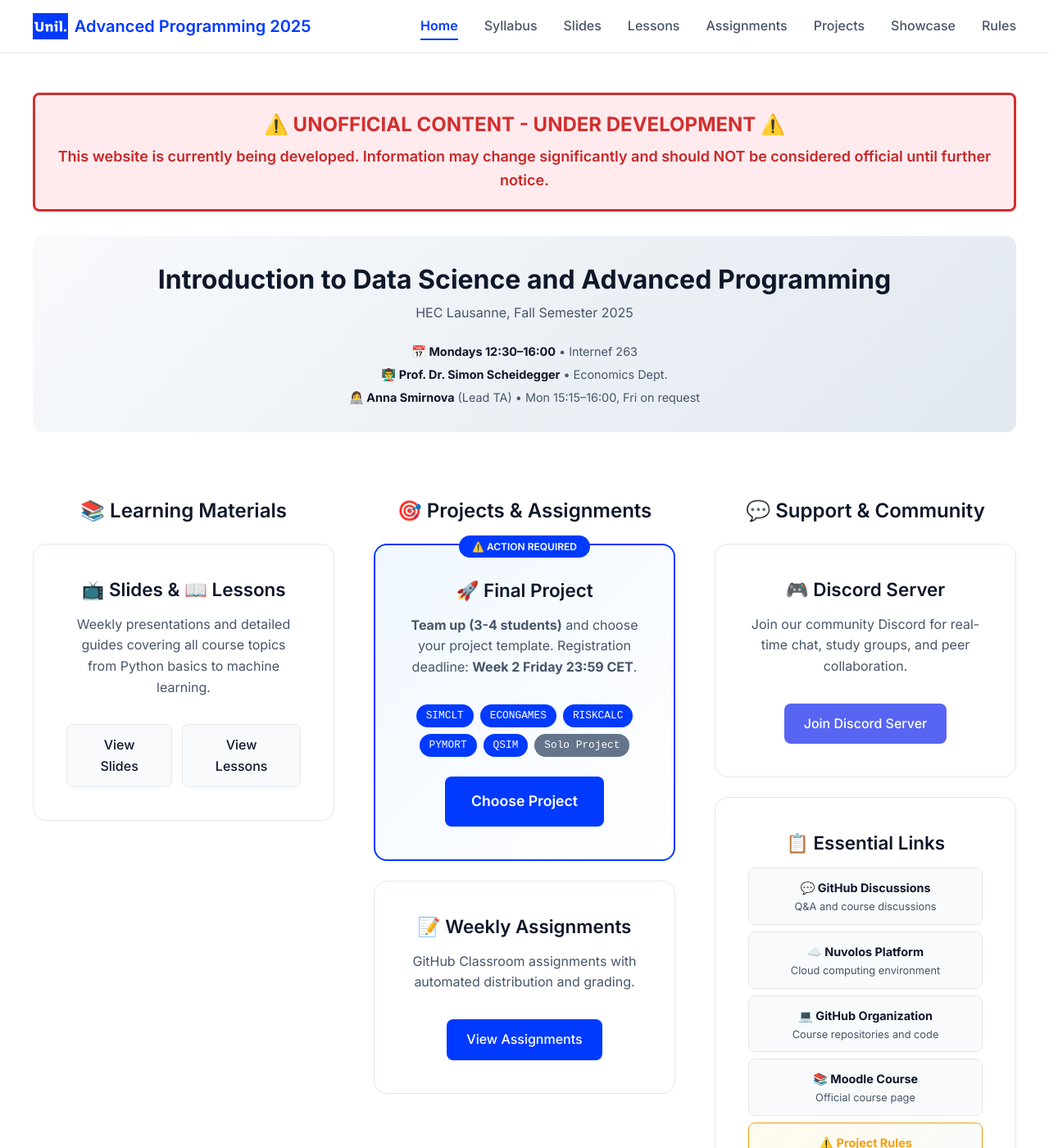
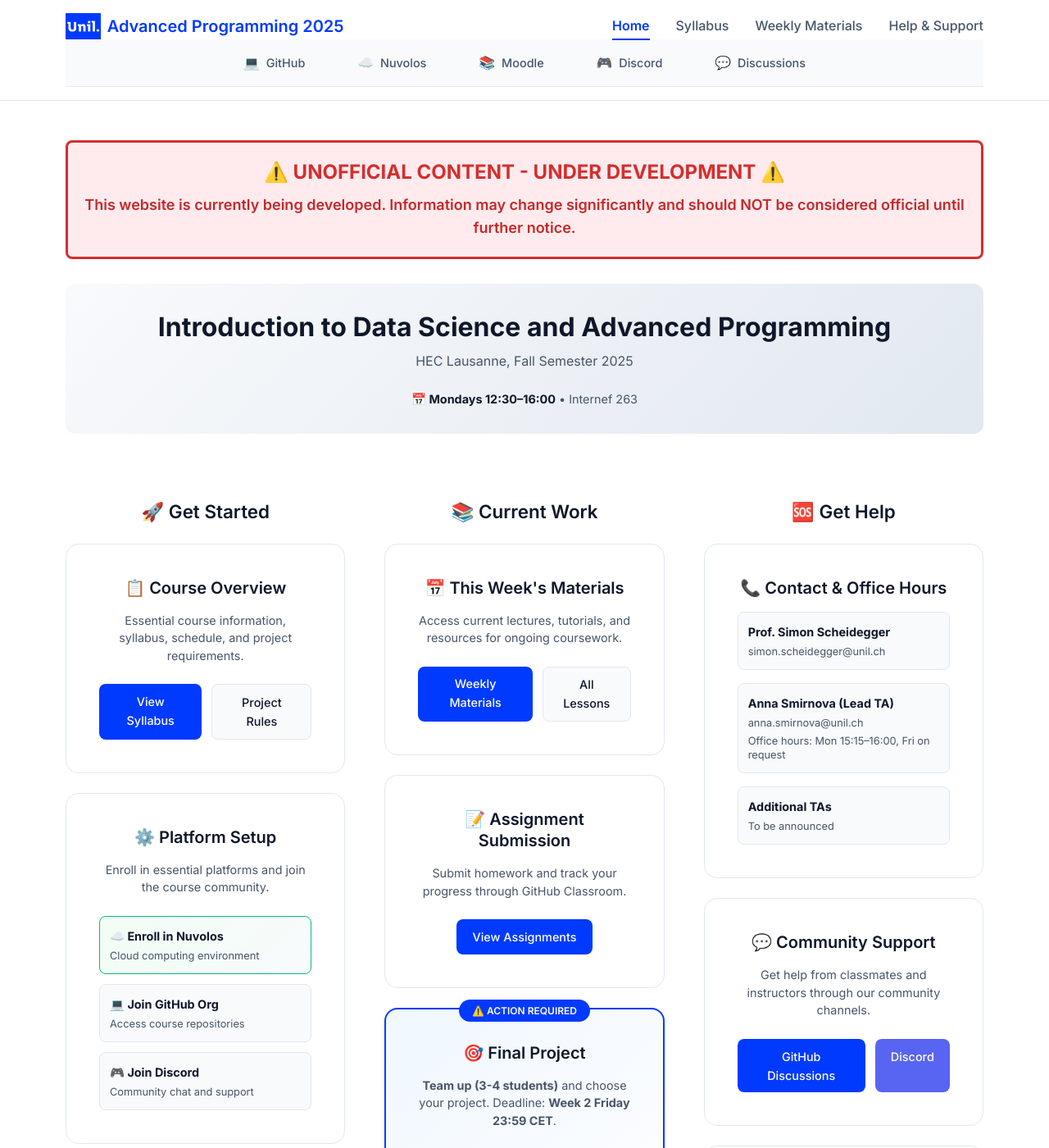
Before and after one commit to ap-unil-2025/course-materials, a Jekyll site: the page built from docs/index.html, in a window 1280 px wide and 1400 px high. Shown: the whole window at 82% size. Built offline with Jekyll 4.4.1, drawn with Linux system fonts in a browser that asks for light colours; some of the changed text lies outside the part shown.

Commit message:
Complete navigation redesign and homepage reorganization
- Streamline navigation from 8 to 4 items (Home, Syllabus, Weekly Materials, Help & Support)
- Add platform integration bar with GitHub, Nuvolos, Moodle, Discord, Discussions
- Reorganize homepage with user journey-focused 3-column layout
- Create new weekly-materials.md hub page with week grid layout
- Unify button styling and font sizing across all cards
- Improve responsive design and mobile navigation
- Remove redundant contact pages and animation issues

🤖 Generated with [Claude Code](https://claude.ai/code)

Co-Authored-By: Claude <noreply@anthropic.com>

```diff
--- a/docs/_includes/navigation.html
+++ b/docs/_includes/navigation.html
@@ -12,13 +12,9 @@
 
     <div class="nav-links" id="nav-links">
         <a href="{{ '/' | relative_url }}" {% if page.url == '/' %}class="active"{% endif %}>Home</a>
-        <a href="{{ '/syllabus' | relative_url }}" {% if page.url contains '/syllabus' %}class="active"{% endif %}>Syllabus</a>
-        <a href="{{ '/slides' | relative_url }}" {% if page.url contains '/slides' %}class="active"{% endif %}>Slides</a>
-        <a href="{{ '/lessons' | relative_url }}" {% if page.url contains '/lessons' %}class="active"{% endif %}>Lessons</a>
-        <a href="{{ '/assignments' | relative_url }}" {% if page.url contains '/assignments' %}class="active"{% endif %}>Assignments</a>
-        <a href="{{ '/projects' | relative_url }}" {% if page.url contains '/projects' %}class="active"{% endif %}>Projects</a>
-        <a href="{{ '/showcase' | relative_url }}" {% if page.url contains '/showcase' %}class="active"{% endif %}>Showcase</a>
-        <a href="{{ '/PROJECT_RULES' | relative_url }}" {% if page.url contains 'PROJECT_RULES' %}class="active"{% endif %}>Rules</a>
+        <a href="{{ '/syllabus' | relative_url }}" {% if page.url contains '/syllabus' or page.url contains 'PROJECT_RULES' %}class="active"{% endif %}>Syllabus</a>
+        <a href="{{ '/weekly-materials' | relative_url }}" {% if page.url contains '/weekly-materials' or page.url contains '/slides' or page.url contains '/lessons' or page.url contains '/assignments' %}class="active"{% endif %}>Weekly Materials</a>
+        <a href="{{ '/help-support' | relative_url }}" {% if page.url contains '/help-support' or page.url contains '/showcase' %}class="active"{% endif %}>Help & Support</a>
 
         {% if site.data.navigation.external_links %}
         <div class="external-links">
@@ -32,6 +28,34 @@
         {% endif %}
     </div>
 </nav>
+
+<!-- Platform Integration Bar -->
+<div class="platform-bar">
+    <div class="wrapper">
+        <div class="platform-links">
+            <a href="https://github.com/ap-unil-2025" target="_blank" class="platform-link">
+                <span class="platform-icon">💻</span>
+                <span class="platform-name">GitHub</span>
+            </a>
+            <a href="https://app.nuvolos.cloud/enroll/class/RshD654gzU4" target="_blank" class="platform-link">
+                <span class="platform-icon">☁️</span>
+                <span class="platform-name">Nuvolos</span>
+            </a>
+            <a href="https://moodle.unil.ch/course/view.php?id=33778" target="_blank" class="platform-link">
+                <span class="platform-icon">📚</span>
+                <span class="platform-name">Moodle</span>
+            </a>
+            <a href="#" target="_blank" class="platform-link">
+                <span class="platform-icon">🎮</span>
+                <span class="platform-name">Discord</span>
+            </a>
+            <a href="https://github.com/ap-unil-2025/course-materials/discussions" target="_blank" class="platform-link">
+                <span class="platform-icon">💬</span>
+                <span class="platform-name">Discussions</span>
+            </a>
+        </div>
+    </div>
+</div>
 
 <script>
 document.addEventListener('DOMContentLoaded', function() {
@@ -68,6 +92,44 @@ document.addEventListener('DOMContentLoaded', function() {
 </script>
 
 <style>
+.platform-bar {
+    background-color: var(--surface-color);
+    border-bottom: 1px solid var(--border-color);
+    padding: 0.5rem 0;
+}
+
+.platform-links {
+    display: flex;
+    justify-content: center;
+    gap: 2rem;
+    flex-wrap: wrap;
+}
+
+.platform-link {
+    display: flex;
+    align-items: center;
+    gap: 0.5rem;
+    color: var(--text-secondary);
+    text-decoration: none;
+    padding: 0.5rem 1rem;
+    border-radius: 0.5rem;
+    transition: color 0.2s ease;
+    font-size: 0.9rem;
+}
+
+.platform-link:hover {
+    color: var(--primary-color);
+    text-decoration: none;
+}
+
+.platform-icon {
+    font-size: 1.1em;
+}
+
+.platform-name {
+    font-weight: 500;
+}
+
 .nav-toggle {
     display: none;
     background: none;
@@ -121,6 +183,24 @@ document.addEventListener('DOMContentLoaded', function() {
 }
 
 @media (max-width: 768px) {
+    .platform-links {
+        gap: 1rem;
+        justify-content: space-around;
+    }
+
+    .platform-link {
+        padding: 0.375rem 0.75rem;
+        font-size: 0.8rem;
+    }
+
+    .platform-name {
+        display: none;
+    }
+
+    .platform-icon {
+        font-size: 1.2em;
+    }
+
     .site-nav {
         position: relative;
     }
--- a/docs/assets/css/style.scss
+++ b/docs/assets/css/style.scss
@@ -33,7 +33,7 @@ body {
 }
 
 .wrapper {
-  max-width: 1400px;
+  max-width: 1200px;
   margin: 0 auto;
   padding: 0 40px;
 }
@@ -334,10 +334,11 @@ tr:hover {
   display: inline-block;
   background-color: var(--primary-color);
   color: white;
-  padding: 0.75rem 1.5rem;
+  padding: 0.6rem 1.2rem;
   border-radius: 0.5rem;
   text-decoration: none;
   font-weight: 500;
+  font-size: 0.9rem;
   transition: background-color 0.2s ease, transform 0.1s ease;
   border: none;
   cursor: pointer;
--- a/docs/index.html
+++ b/docs/index.html
@@ -16,82 +16,107 @@ layout: default
         <div class="course-essentials">
             <div class="essential-info">
                 <span class="info-item"><strong>📅 Mondays 12:30–16:00</strong> • Internef 263</span>
-                <span class="info-item"><strong>👨‍🏫 Prof. Dr. Simon Scheidegger</strong> • Economics Dept.</span>
-                <span class="info-item"><strong>👩‍💻 Anna Smirnova</strong> (Lead TA) • Mon 15:15–16:00, Fri on request</span>
             </div>
         </div>
     </section>
 
     <section class="content-sections">
         <div class="three-column-grid">
-            <!-- Column 1: Learning Materials -->
+            <!-- Column 1: Get Started (for new students) -->
             <div class="column-section">
-                <h2 class="column-title">📚 Learning Materials</h2>
-                <div class="content-card single-card">
-                    <h3>📺 Slides & 📖 Lessons</h3>
-                    <p>Weekly presentations and detailed guides covering all course topics from Python basics to machine learning.</p>
+                <h2 class="column-title">🚀 Get Started</h2>
+                <div class="content-card">
+                    <h3>📋 Course Overview</h3>
+                    <p>Essential course information, syllabus, schedule, and project requirements.</p>
                     <div class="card-actions">
-                        <a href="{{ '/slides' | relative_url }}" class="btn btn-secondary">View Slides</a>
-                        <a href="{{ '/lessons' | relative_url }}" class="btn btn-secondary">View Lessons</a>
+                        <a href="{{ '/syllabus' | relative_url }}" class="btn">View Syllabus</a>
+                        <a href="{{ '/PROJECT_RULES' | relative_url }}" class="btn btn-secondary">Project Rules</a>
+                    </div>
+                </div>
+                <div class="content-card platform-setup-card">
+                    <h3>⚙️ Platform Setup</h3>
+                    <p>Enroll in essential platforms and join the course community.</p>
+                    <div class="setup-actions">
+                        <a href="https://app.nuvolos.cloud/enroll/class/RshD654gzU4" target="_blank" class="setup-link priority">
+                            <strong>☁️ Enroll in Nuvolos</strong>
+                            <span>Cloud computing environment</span>
+                        </a>
+                        <a href="https://github.com/ap-unil-2025" target="_blank" class="setup-link">
+                            <strong>💻 Join GitHub Org</strong>
+                            <span>Access course repositories</span>
+                        </a>
+                        <a href="#" target="_blank" class="setup-link">
+                            <strong>🎮 Join Discord</strong>
+                            <span>Community chat and support</span>
+                        </a>
                     </div>
                 </div>
             </div>
 
-            <!-- Column 2: Projects & Assignments -->
+            <!-- Column 2: Current Work (for ongoing students) -->
             <div class="column-section">
-                <h2 class="column-title">🎯 Projects & Assignments</h2>
+                <h2 class="column-title">📚 Current Work</h2>
+                <div class="content-card current-week-card">
+                    <h3>📅 This Week's Materials</h3>
+                    <p>Access current lectures, tutorials, and resources for ongoing coursework.</p>
+                    <div class="card-actions">
+                        <a href="{{ '/weekly-materials' | relative_url }}" class="btn btn-primary">Weekly Materials</a>
+                        <a href="{{ '/lessons' | relative_url }}" class="btn btn-secondary">All Lessons</a>
+                    </div>
+                </div>
+                <div class="content-card">
+                    <h3>📝 Assignment Submission</h3>
+                    <p>Submit homework and track your progress through GitHub Classroom.</p>
+                    <a href="{{ '/assignments' | relative_url }}" class="btn">View Assignments</a>
+                </div>
                 <div class="content-card priority-card">
-                    <h3>🚀 Final Project</h3>
-                    <p><strong>Team up (3-4 students)</strong> and choose your project template. Registration deadline: <strong>Week 2 Friday 23:59 CET</strong>.</p>
+                    <h3>🎯 Final Project</h3>
+                    <p><strong>Team up (3-4 students)</strong> and choose your project. Deadline: <strong>Week 2 Friday 23:59 CET</strong>.</p>
                     <div class="project-options">
                         <a href="{{ '/projects/simclt' | relative_url }}" class="option-tag">SIMCLT</a>
                         <a href="{{ '/projects/econgames' | relative_url }}" class="option-tag">ECONGAMES</a>
                         <a href="{{ '/projects/riskcalc' | relative_url }}" class="option-tag">RISKCALC</a>
                         <a href="{{ '/projects/pymort' | relative_url }}" class="option-tag">PYMORT</a>
                         <a href="{{ '/projects/qsim' | relative_url }}" class="option-tag">QSIM</a>
-                        <a href="{{ '/projects/solo-free-topic' | relative_url }}" class="option-tag solo">Solo Project</a>
+                        <a href="{{ '/projects/solo-free-topic' | relative_url }}" class="option-tag solo">Solo</a>
                     </div>
                     <a href="{{ '/projects' | relative_url }}" class="btn btn-primary">Choose Project</a>
                 </div>
-                <div class="content-card">
-                    <h3>📝 Weekly Assignments</h3>
-                    <p>GitHub Classroom assignments with automated distribution and grading.</p>
-                    <a href="{{ '/assignments' | relative_url }}" class="btn">View Assignments</a>
-                </div>
             </div>
 
-            <!-- Column 3: Support & Community -->
+            <!-- Column 3: Get Help -->
             <div class="column-section">
-                <h2 class="column-title">💬 Support & Community</h2>
+                <h2 class="column-title">🆘 Get Help</h2>
                 <div class="content-card">
-                    <h3>🎮 Discord Server</h3>
-                    <p>Join our community Discord for real-time chat, study groups, and peer collaboration.</p>
-                    <a href="#" class="btn btn-discord">Join Discord Server</a>
+                    <h3>📞 Contact & Office Hours</h3>
+                    <div class="contact-info">
+                        <div class="contact-item">
+                            <strong>Prof. Simon Scheidegger</strong>
+                            <span>simon.scheidegger@unil.ch</span>
+                        </div>
+                        <div class="contact-item">
+                            <strong>Anna Smirnova (Lead TA)</strong>
+                            <span>anna.smirnova@unil.ch</span>
+                            <span>Office hours: Mon 15:15–16:00, Fri on request</span>
+                        </div>
+                        <div class="contact-item">
+                            <strong>Additional TAs</strong>
+                            <span>To be announced</span>
+                        </div>
+                    </div>
                 </div>
                 <div class="content-card">
-                    <h3>📋 Essential Links</h3>
-                    <div class="link-list">
-                        <a href="https://github.com/ap-unil-2025/course-materials/discussions" target="_blank" class="link-item">
-                            <strong>💬 GitHub Discussions</strong>
-                            <span>Q&A and course discussions</span>
-                        </a>
-                        <a href="https://app.nuvolos.cloud/enroll/class/RshD654gzU4" target="_blank" class="link-item">
-                            <strong>☁️ Nuvolos Platform</strong>
-                            <span>Cloud computing environment</span>
-                        </a>
-                        <a href="https://github.com/ap-unil-2025" target="_blank" class="link-item">
-                            <strong>💻 GitHub Organization</strong>
-                            <span>Course repositories and code</span>
-                        </a>
-                        <a href="https://moodle.unil.ch/course/view.php?id=33778" target="_blank" class="link-item">
-                            <strong>📚 Moodle Course</strong>
-                            <span>Official course page</span>
-                        </a>
-                        <a href="{{ '/PROJECT_RULES' | relative_url }}" class="link-item rules-link">
-                            <strong>⚠️ Project Rules</strong>
-                            <span>REQUIRED READING - No excuses!</span>
-                        </a>
+                    <h3>💬 Community Support</h3>
+                    <p>Get help from classmates and instructors through our community channels.</p>
+                    <div class="card-actions">
+                        <a href="https://github.com/ap-unil-2025/course-materials/discussions" target="_blank" class="btn">GitHub Discussions</a>
+                        <a href="#" class="btn btn-discord">Discord</a>
                     </div>
+                </div>
+                <div class="content-card">
+                    <h3>🏆 Showcase</h3>
+                    <p>Get inspired by exceptional projects from previous Advanced Programming cohorts.</p>
+                    <a href="{{ '/showcase' | relative_url }}" class="btn">View Showcase</a>
                 </div>
             </div>
         </div>
@@ -152,7 +177,96 @@ layout: default
     grid-template-columns: repeat(3, minmax(0, 1fr));
     gap: 3rem;
     margin-bottom: 3rem;
-    width: 100%;
+}
+
+.quick-links-grid {
+    display: grid;
+    grid-template-columns: repeat(2, 1fr);
+    gap: 0.5rem;
+}
+
+.quick-link {
+    display: block;
+    padding: 0.5rem 0.75rem;
+    background: var(--surface-color);
+    border: 1px solid var(--border-color);
+    border-radius: 0.5rem;
+    text-decoration: none;
+    transition: all 0.2s ease;
+    font-size: 0.85rem;
+    text-align: center;
+}
+
+.quick-link:hover {
+    background: var(--border-color);
+    transform: translateY(-1px);
+    text-decoration: none;
+    color: var(--primary-color);
+}
+
+.quick-link.rules-link {
+    border-color: var(--warning-color);
+    background: linear-gradient(135deg, #fffbeb 0%, var(--surface-color) 100%);
+    color: var(--warning-color);
+}
+
+.quick-link.rules-link:hover {
+    background: linear-gradient(135deg, #fef3c7 0%, var(--border-color) 100%);
+}
+
+.platform-setup-card {
+    border: 2px solid var(--success-color);
+    background: linear-gradient(135deg, #f0fdf4 0%, #ffffff 100%);
+}
+
+.setup-actions {
+    display: flex;
+    flex-direction: column;
+    gap: 0.75rem;
+    text-align: left;
+}
+
+.setup-link {
+    display: flex;
+    flex-direction: column;
+    padding: 0.75rem;
+    background: var(--surface-color);
+    border: 1px solid var(--border-color);
+    border-radius: 0.5rem;
+    text-decoration: none;
+    transition: all 0.2s ease;
+}
+
+.setup-link:hover {
+    background: var(--border-color);
+    transform: translateY(-1px);
+    text-decoration: none;
+}
+
+.setup-link.priority {
+    border-color: var(--success-color);
+    background: linear-gradient(135deg, #f0fdf4 0%, var(--surface-color) 100%);
+}
+
+.setup-link strong {
+    color: var(--text-primary);
+    font-size: 0.9rem;
+    margin-bottom: 0.25rem;
+}
+
+.setup-link span {
+    color: var(--text-secondary);
+    font-size: 0.8rem;
+    line-height: 1.4;
+}
+
+.setup-link:hover strong {
+    color: var(--primary-color);
+}
+
+.current-week-card {
+    border: 2px solid var(--primary-color);
+    background: linear-gradient(135deg, #f0f7ff 0%, #ffffff 100%);
 }
 
 .column-section {
@@ -161,7 +275,7 @@ layout: default
 }
 
 .column-title {
-    font-size: 1.5rem;
+    font-size: 1.4rem;
     font-weight: 600;
     color: var(--accent-color);
     margin-bottom: 1.5rem;
@@ -192,13 +306,15 @@ layout: default
 .content-card h3 {
     margin-top: 0;
     margin-bottom: 1rem;
-    font-size: 1.4rem;
+    font-size: 1.25rem;
     color: var(--accent-color);
 }
 
 .content-card p {
     color: var(--text-secondary);
-    margin-bottom: 2rem;
+    margin-bottom: 1.5rem;
+    font-size: 0.9rem;
+    line-height: 1.5;
 }
 
 .card-actions {
@@ -211,64 +327,44 @@ layout: default
     background: #5865f2;
     color: white;
     font-weight: 500;
+    padding: 0.6rem 1.2rem;
+    font-size: 0.9rem;
 }
 
 .btn-discord:hover {
     background: #4752c4;
     color: white;
     text-decoration: none;
+    transform: translateY(-1px);
 }
 
-.link-list {
+
+.contact-info {
     display: flex;
     flex-direction: column;
-    gap: 0.5rem;
+    gap: 1rem;
+    text-align: left;
 }
 
-.link-item {
+.contact-item {
     display: flex;
     flex-direction: column;
+    gap: 0.25rem;
     padding: 0.75rem;
     background: var(--surface-color);
+    border-radius: 0.5rem;
     border: 1px solid var(--border-color);
-    border-radius: 0.5rem;
-    text-decoration: none;
-    transition: all 0.2s ease;
 }
 
-.link-item:hover {
-    background: var(--border-color);
-    transform: translateY(-1px);
-    text-decoration: none;
+.contact-item strong {
+    color: var(--text-primary);
+    font-size: 0.9rem;
 }
 
-.link-item strong {
-    color: var(--text-primary);
-    font-size: 0.9rem;
-    margin-bottom: 0.25rem;
-}
-
-.link-item span {
+.contact-item span {
     color: var(--text-secondary);
     font-size: 0.8rem;
-    line-height: 1.3;
-}
-
-.link-item:hover strong {
-    color: var(--primary-color);
-}
-
-.link-item.rules-link {
-    border-color: var(--warning-color);
-    background: linear-gradient(135deg, #fffbeb 0%, var(--surface-color) 100%);
-}
-
-.link-item.rules-link strong {
-    color: var(--warning-color);
-}
-
-.link-item.rules-link:hover {
-    background: linear-gradient(135deg, #fef3c7 0%, var(--border-color) 100%);
+    line-height: 1.4;
 }
 
 .priority-card {
@@ -331,9 +427,9 @@ layout: default
 .btn-primary {
     background: var(--primary-color);
     color: white;
-    font-weight: 600;
-    padding: 1rem 2rem;
-    font-size: 1.1rem;
+    font-weight: 500;
+    padding: 0.6rem 1.2rem;
+    font-size: 0.9rem;
 }
 
 .btn-primary:hover {
@@ -371,15 +467,15 @@ layout: default
 .btn-warning {
     background: var(--warning-color);
     color: white;
-    font-weight: 700;
-    padding: 1rem 2rem;
-    font-size: 1.1rem;
+    font-weight: 500;
+    padding: 0.6rem 1.2rem;
+    font-size: 0.9rem;
 }
 
 .btn-warning:hover {
     background: #d97706;
     color: white;
-    transform: translateY(-2px);
+    transform: translateY(-1px);
     text-decoration: none;
 }
 
@@ -416,6 +512,26 @@ layout: default
         padding: 2rem;
         min-height: auto;
     }
+
+    .quick-links-grid {
+        grid-template-columns: 1fr;
+    }
+
+    .setup-actions {
+        gap: 0.5rem;
+    }
+
+    .setup-link {
+        padding: 0.5rem;
+    }
+
+    .setup-link strong {
+        font-size: 0.85rem;
+    }
+
+    .setup-link span {
+        font-size: 0.75rem;
+    }
 }
 
 @media (max-width: 768px) {
@@ -445,8 +561,16 @@ layout: default
     }
 
     .column-title {
-        font-size: 1.25rem;
+        font-size: 1.2rem;
         margin-bottom: 1rem;
+    }
+
+    .content-card h3 {
+        font-size: 1.1rem;
+    }
+
+    .content-card p {
+        font-size: 0.85rem;
     }
 
     .content-card {
```
Also changed, not shown: docs/weekly-materials.md (added, +223 -0 lines), .claude/agents/teaching-materials-designer.md (added).
